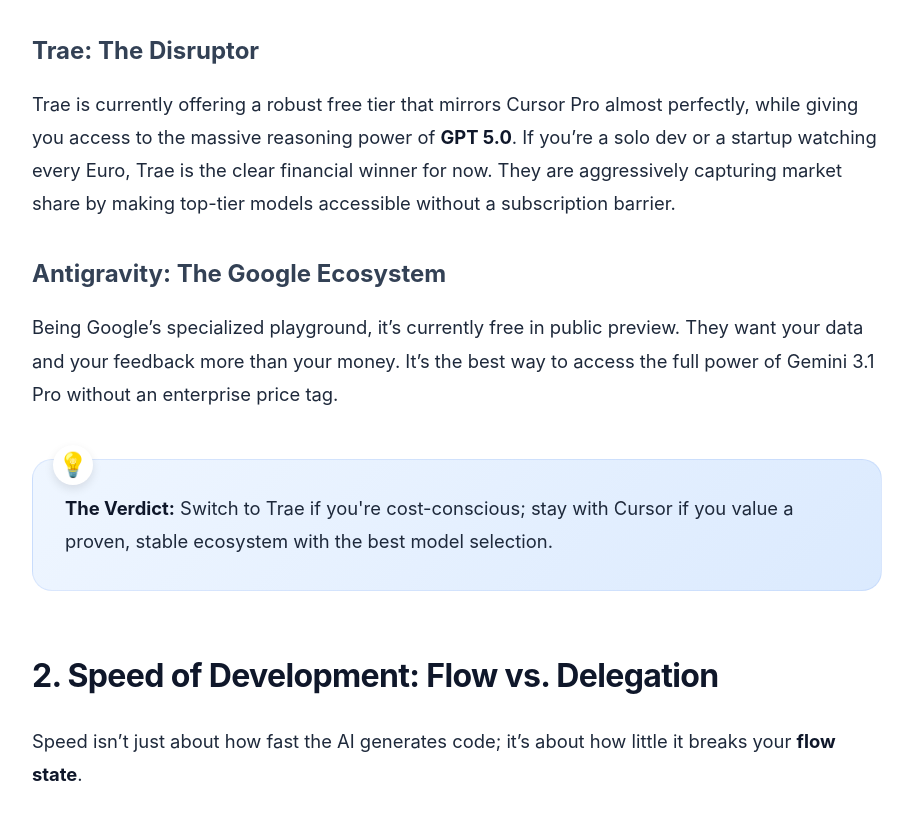
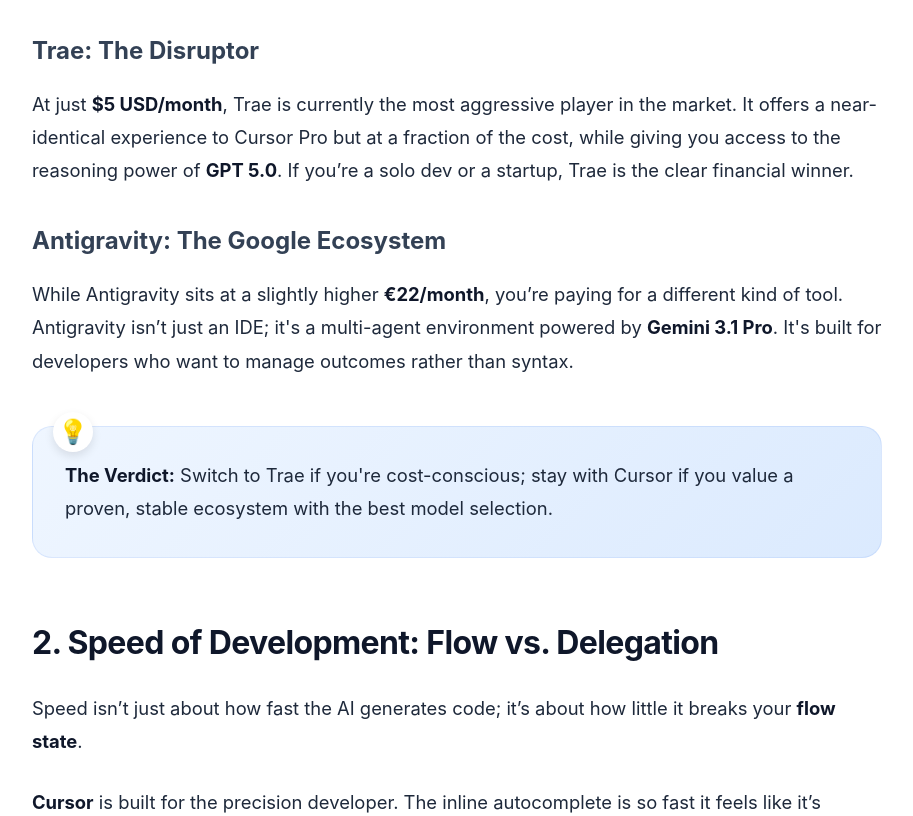
Before and after one commit to DKalachniuk/thegenai, a plain HTML site: page public/blog/trae-vs-antigravity-vs-cursor/index.html in a window 1280 px wide. Shown: the part 1300-2116 px from the top of the page, without its empty margins (183-1096 px from the left). Drawn offline with Linux system fonts and the light colour scheme; a web font is replaced by a local one.

Commit message:
fixes articcles

```diff
--- a/public/blog/trae-vs-antigravity-vs-cursor/index.html
+++ b/public/blog/trae-vs-antigravity-vs-cursor/index.html
@@ -352,15 +352,10 @@
                     that pays for itself in the first hour of work.</p>
 
                 <h3>Trae: The Disruptor</h3>
-                <p>Trae is currently offering a robust free tier that mirrors Cursor Pro almost perfectly, while giving
-                    you access to the massive reasoning power of <strong>GPT 5.0</strong>. If you&rsquo;re a solo dev or
-                    a startup watching every Euro, Trae is the clear financial winner for now. They are aggressively
-                    capturing market share by making top-tier models accessible without a subscription barrier.</p>
+                <p>At just <strong>$5 USD/month</strong>, Trae is currently the most aggressive player in the market. It offers a near-identical experience to Cursor Pro but at a fraction of the cost, while giving you access to the reasoning power of <strong>GPT 5.0</strong>. If you&rsquo;re a solo dev or a startup, Trae is the clear financial winner.</p>
 
                 <h3>Antigravity: The Google Ecosystem</h3>
-                <p>Being Google&rsquo;s specialized playground, it&rsquo;s currently free in public preview. They want
-                    your data and your feedback more than your money. It&rsquo;s the best way to access the full power
-                    of Gemini 3.1 Pro without an enterprise price tag.</p>
+                <p>While Antigravity sits at a slightly higher <strong>&euro;22/month</strong>, you&rsquo;re paying for a different kind of tool. Antigravity isn&rsquo;t just an IDE; it's a multi-agent environment powered by <strong>Gemini 3.1 Pro</strong>. It's built for developers who want to manage outcomes rather than syntax.</p>
 
                 <div class="highlight-box">
                     <strong>The Verdict:</strong> Switch to Trae if you're cost-conscious; stay with Cursor if you value
@@ -412,8 +407,8 @@
                             <tr>
                                 <td><strong>Monthly Cost</strong></td>
                                 <td>$20 / mo</td>
-                                <td><span class="score good">Free</span></td>
-                                <td><span class="score good">Free</span></td>
+                                <td><span class="score good">$5 USD</span></td>
+                                <td><span class="score neutral">€22 / mo</span></td>
                             </tr>
                             <tr>
                                 <td><strong>Primary Model</strong></td>
```
Also changed, not shown: 1 other file.
